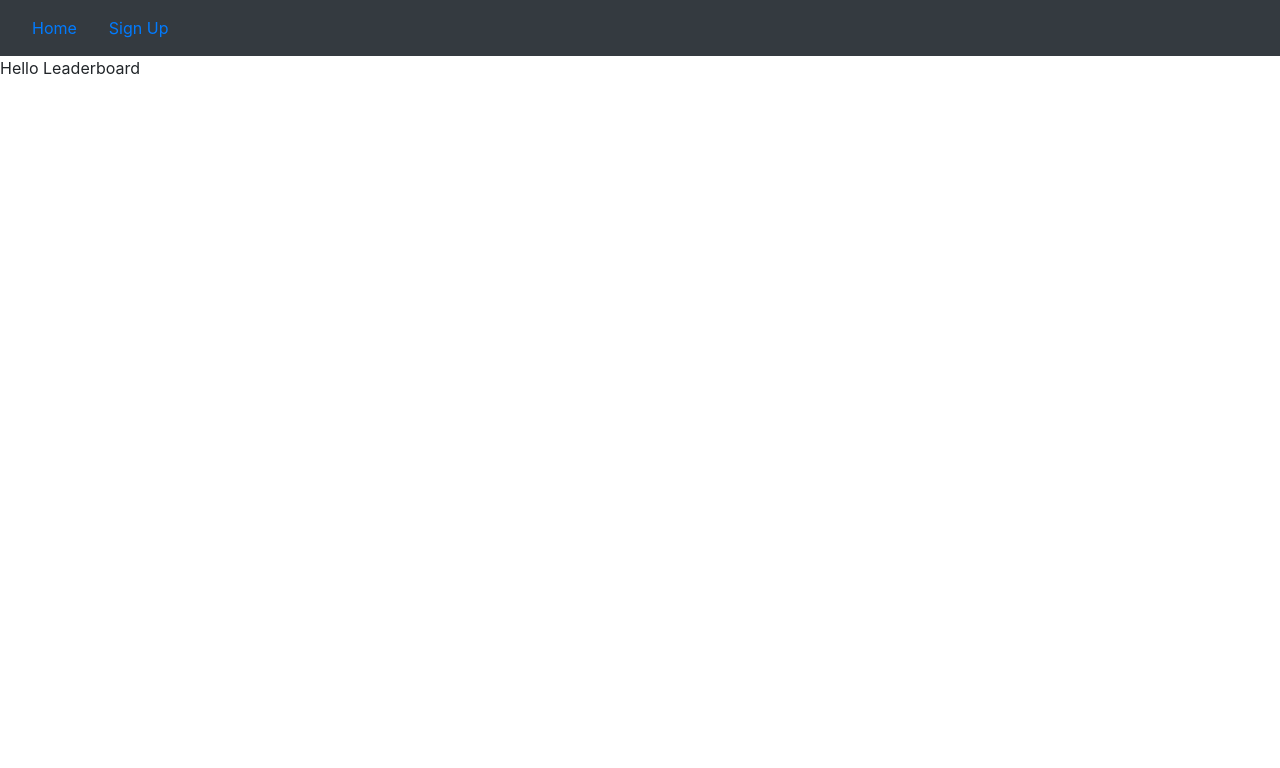
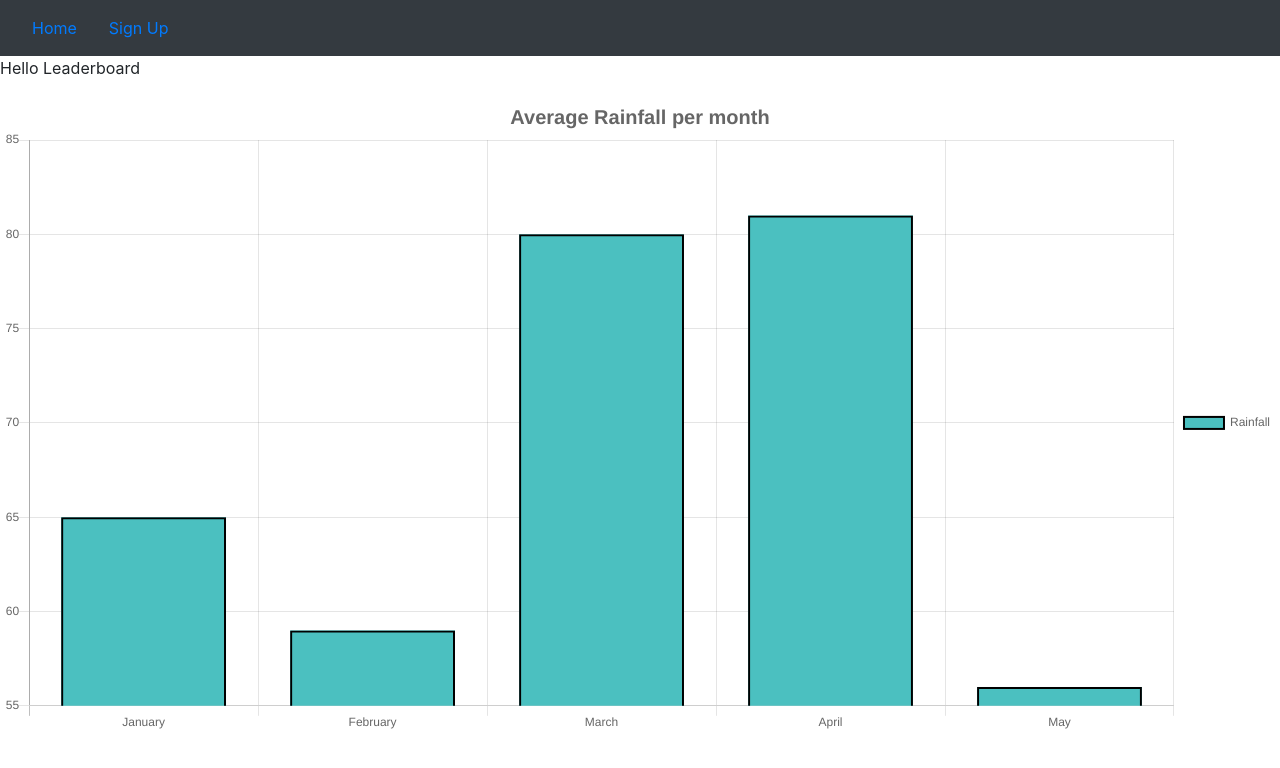
Before and after one commit to aaronmicalbeck/Trivia-Mac, a React (Create React App) app in the folder client/: page /leaderboard in a window 1280 px wide. Shown: the top 768 px of the page. Built offline with nearby package versions, Linux system fonts and the light colour scheme; no server answers.

Commit message:
added BarChart component for leaderboard

```diff
--- a/client/src/App.jsx
+++ b/client/src/App.jsx
@@ -15,11 +15,26 @@ class App extends Component {
     super();
     this.state = {
       response: 0,
-      endpoint: "http://127.0.0.1:8080"
+      endpoint: "http://127.0.0.1:8080",
+
+      labels: ['January', 'February', 'March',
+           'April', 'May'],
+      datasets: [
+    {
+      label: 'Rainfall',
+      fill: false,
+      lineTension: 0.5,
+      backgroundColor: 'rgba(75,192,192,1)',
+      borderColor: 'rgba(0,0,0,1)',
+      borderWidth: 2,
+      data: [65, 59, 80, 81, 56]
+    }
+  ]
     };
 
     this._login = this._login.bind(this);
     this._logout = this._logout.bind(this);
+
   }
 
   componentDidMount() {
--- /dev/null
+++ b/client/src/components/BarChart/index.jsx
@@ -0,0 +1,39 @@
+import React from 'react';
+import {Bar} from 'react-chartjs-2';
+
+const state = {
+  labels: ['January', 'February', 'March',
+           'April', 'May'],
+  datasets: [
+    {
+      label: 'Rainfall',
+      backgroundColor: 'rgba(75,192,192,1)',
+      borderColor: 'rgba(0,0,0,1)',
+      borderWidth: 2,
+      data: [65, 59, 80, 81, 56]
+    }
+  ]
+}
+
+export default class App extends React.Component {
+  render() {
+    return (
+      <div>
+        <Bar
+          data={state}
+          options={{
+            title:{
+              display:true,
+              text:'Average Rainfall per month',
+              fontSize:20
+            },
+            legend:{
+              display:true,
+              position:'right'
+            }
+          }}
+        />
+      </div>
+    );
+  }
+}
--- a/client/src/pages/Leaderboard/index.jsx
+++ b/client/src/pages/Leaderboard/index.jsx
@@ -1,6 +1,7 @@
 import React, { Component } from 'react';
 //import { Header } from '../../components';
 import "./leaderboard.css";
+import BarChart from "../../components/BarChart";
 
 export default class Leaderboard extends Component {
 	constructor(props) {
@@ -15,7 +16,13 @@ export default class Leaderboard extends Component {
 	}
 
 	render() {
-		return <p>Hello Leaderboard</p>
+		return (
+
+		<div id="leaderBoard">
+		<p>Hello Leaderboard</p>
+		<BarChart/>
+		</div>
+		)
 	}
 
 }
--- a/package.json
+++ b/package.json
@@ -7,6 +7,7 @@
 		"axios": "^0.19.0",
 		"bcryptjs": "^2.4.3",
 		"body-parser": "^1.17.2",
+		"chart.js": "^2.9.3",
 		"connect-mongo": "^3.2.0",
 		"dotenv": "^4.0.0",
 		"express": "^4.15.3",
@@ -18,6 +19,7 @@
 		"passport-google-oauth": "^2.0.0",
 		"passport-google-oauth20": "^2.0.0",
 		"passport-local": "^1.0.0",
+		"react-chartjs-2": "^2.8.0",
 		"react-d3-speedometer": "^0.8.0",
 		"socket.io": "^2.3.0",
 		"socket.io-client": "^2.3.0"
```
Also changed, not shown: client/src/components/BarChart/style.css (added), 1 other file (tests, documents, lock files or other folders).
